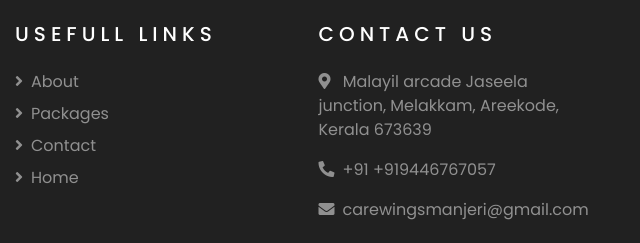
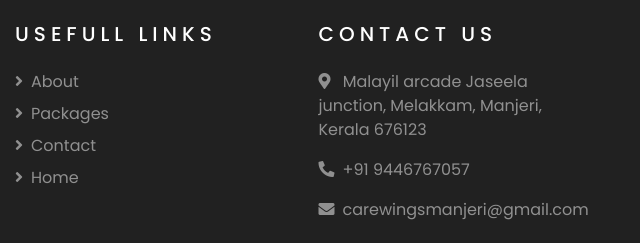
Before and after one commit to abidta001/Carewings-Manjeri, a plain HTML site: page index.html in a window 1280 px wide. Shown: the part 4779-5022 px from the top of the page, 640-1280 px from the left. Drawn offline with nearby package versions, Linux system fonts and the light colour scheme; files that its build step writes are made by us from their sources.

Commit message:
footer address changed

```diff
--- a/index.html
+++ b/index.html
@@ -545,8 +545,8 @@
             </div>
             <div class="col-lg-3 col-md-6 mb-5">
                 <h5 class="text-white text-uppercase mb-4" style="letter-spacing: 5px;">Contact Us</h5>
-                <p><i class="fa fa-map-marker-alt mr-2"></i> Malayil arcade Jaseela junction, Melakkam, Areekode, Kerala 673639</p>
-                <p><i class="fa fa-phone-alt mr-2"></i>+91 +919446767057</p>
+                <p><i class="fa fa-map-marker-alt mr-2"></i> Malayil arcade Jaseela junction, Melakkam, Manjeri, Kerala 676123</p>
+                <p><i class="fa fa-phone-alt mr-2"></i>+91 9446767057</p>
                 <p><i class="fa fa-envelope mr-2"></i>carewingsmanjeri@gmail.com</p>
                 <h6 class="text-white text-uppercase mt-4 mb-3" style="letter-spacing: 5px;">Newsletter</h6>
                 <div class="w-100">
```
Also changed, not shown: about.html (+1 -2 lines), contact.html (+1 -1 lines), package.html (+1 -1 lines).
